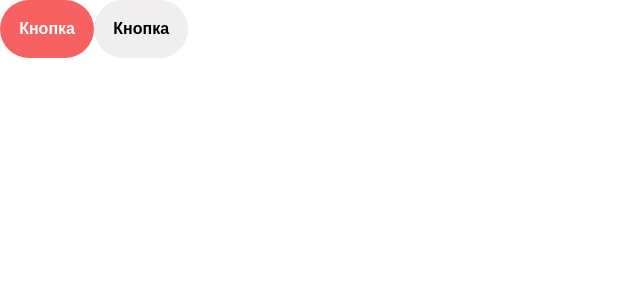
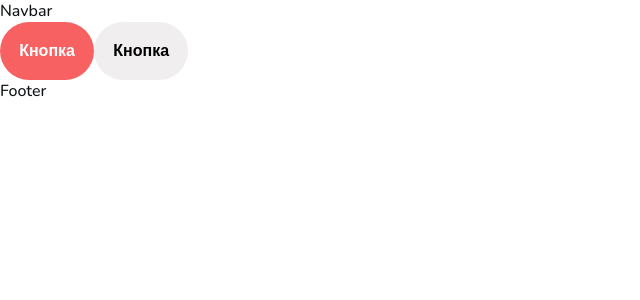
Before and after one commit to mfilatkina/portfolio, a Next.js app: page / in a window 1280 px wide. Shown: the top 300 px of the page, without its empty margins (0-640 px from the left). Built offline with nearby package versions, Linux system fonts and the light colour scheme.

Commit message:
add layout

```diff
--- /dev/null
+++ b/components/layout/Layout.props.ts
@@ -0,0 +1,5 @@
+import { ReactNode } from "react";
+
+export interface LayoutProps {
+  children: ReactNode;
+}
--- a/components/layout/Layout.tsx
+++ b/components/layout/Layout.tsx
@@ -1,5 +1,15 @@
-function Layout() {
-  return <div>Layout</div>;
+import Footer from "../footer/Footer";
+import Navbar from "../navbar/Navbar";
+import { LayoutProps } from "./Layout.props";
+
+function Layout({ children }: LayoutProps): JSX.Element {
+  return (
+    <>
+      <Navbar />
+      {children}
+      <Footer />
+    </>
+  );
 }
 
 export default Layout;
--- a/pages/_app.tsx
+++ b/pages/_app.tsx
@@ -1,4 +1,5 @@
 import Head from "next/head";
+import Layout from "../components/layout/Layout";
 import { AppProps } from "../node_modules/next/app";
 import "../styles/globals.scss";
 
@@ -13,7 +14,9 @@ function MyApp({ Component, pageProps }: AppProps): JSX.Element {
         />
         <link rel="icon" href="/favicon.ico" />
       </Head>
-      <Component {...pageProps} />
+      <Layout>
+        <Component {...pageProps} />
+      </Layout>
     </>
   );
 }
```
